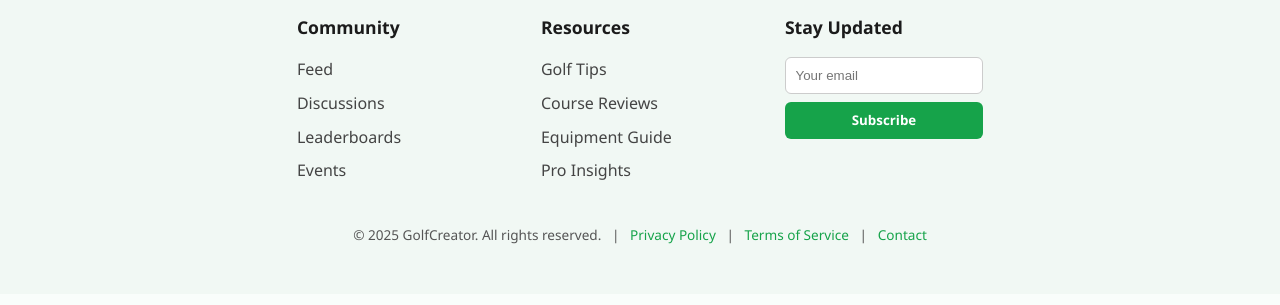
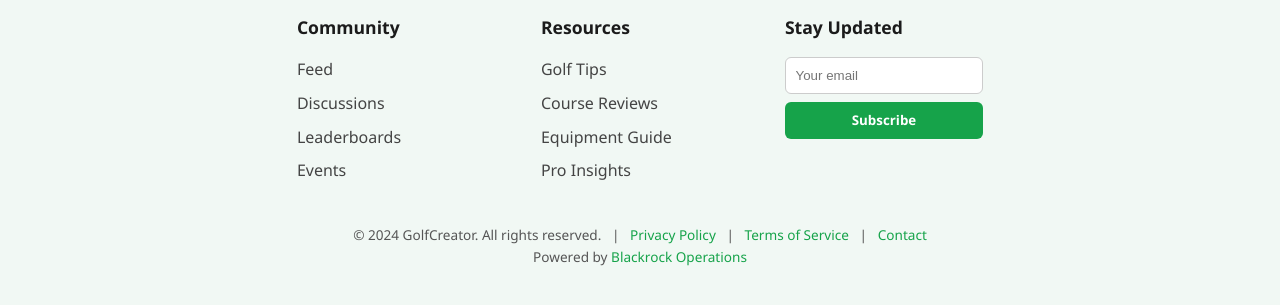
Before and after one commit to golfshare/golfcreator, a plain HTML site: page index.html in a window 1280 px wide. Shown: the part 3301-3606 px from the top of the page. Drawn offline with Linux system fonts and the light colour scheme.

Commit message:
Update index.html

```diff
--- a/index.html
+++ b/index.html
@@ -321,9 +321,14 @@
       </div>
     </div>
 
-    <p>&copy; 2025 GolfCreator. All rights reserved. &nbsp; | &nbsp;
+    <p>&copy; 2024 GolfCreator. All rights reserved. &nbsp; | &nbsp;
        <a href="#">Privacy Policy</a> &nbsp; | &nbsp;
        <a href="#">Terms of Service</a> &nbsp; | &nbsp;
        <a href="#">Contact</a>
     </p>
+
+    <!-- New small italicized line -->
+    <p class="powered-by">
+      Powered by <a href="https://blackrockoperations.com" target="_blank">Blackrock Operations</a>
+    </p>
   </footer>
```
